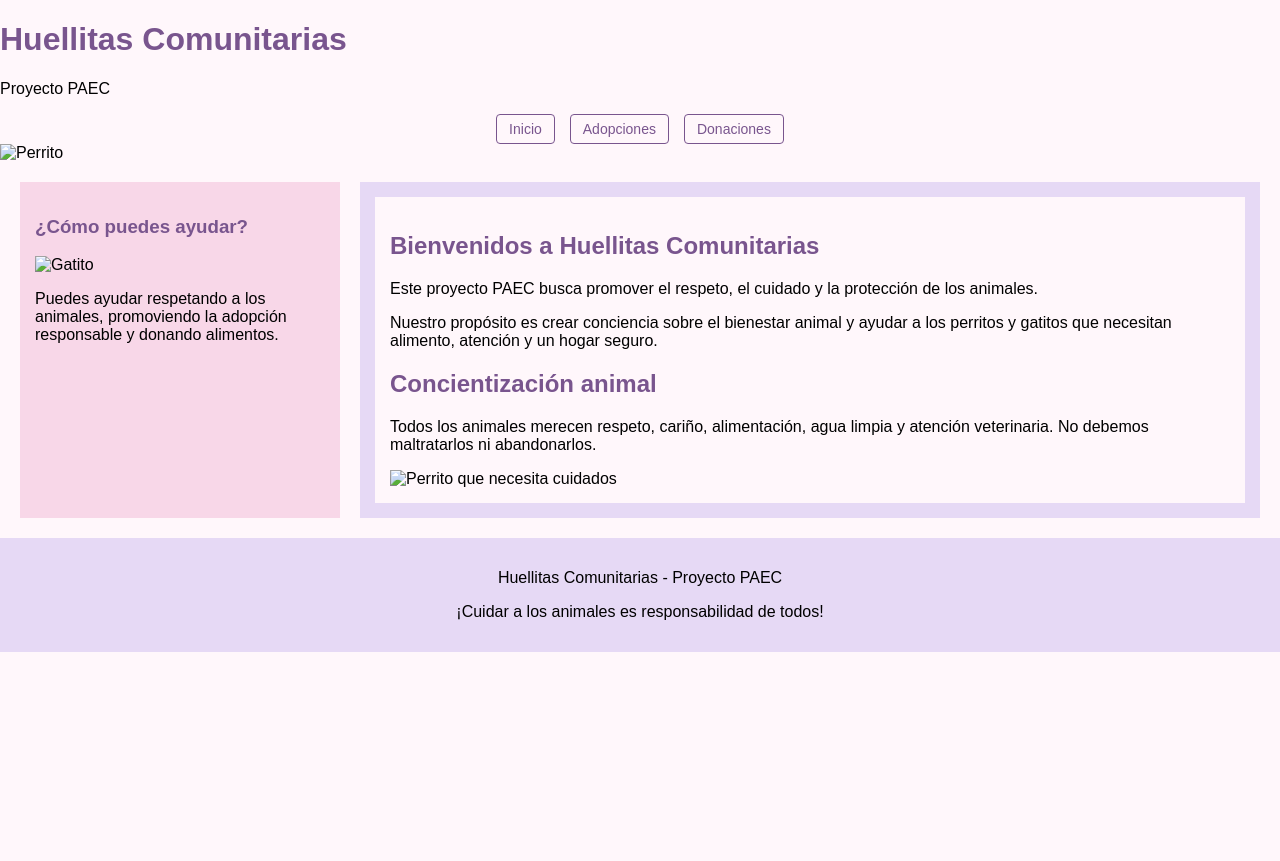
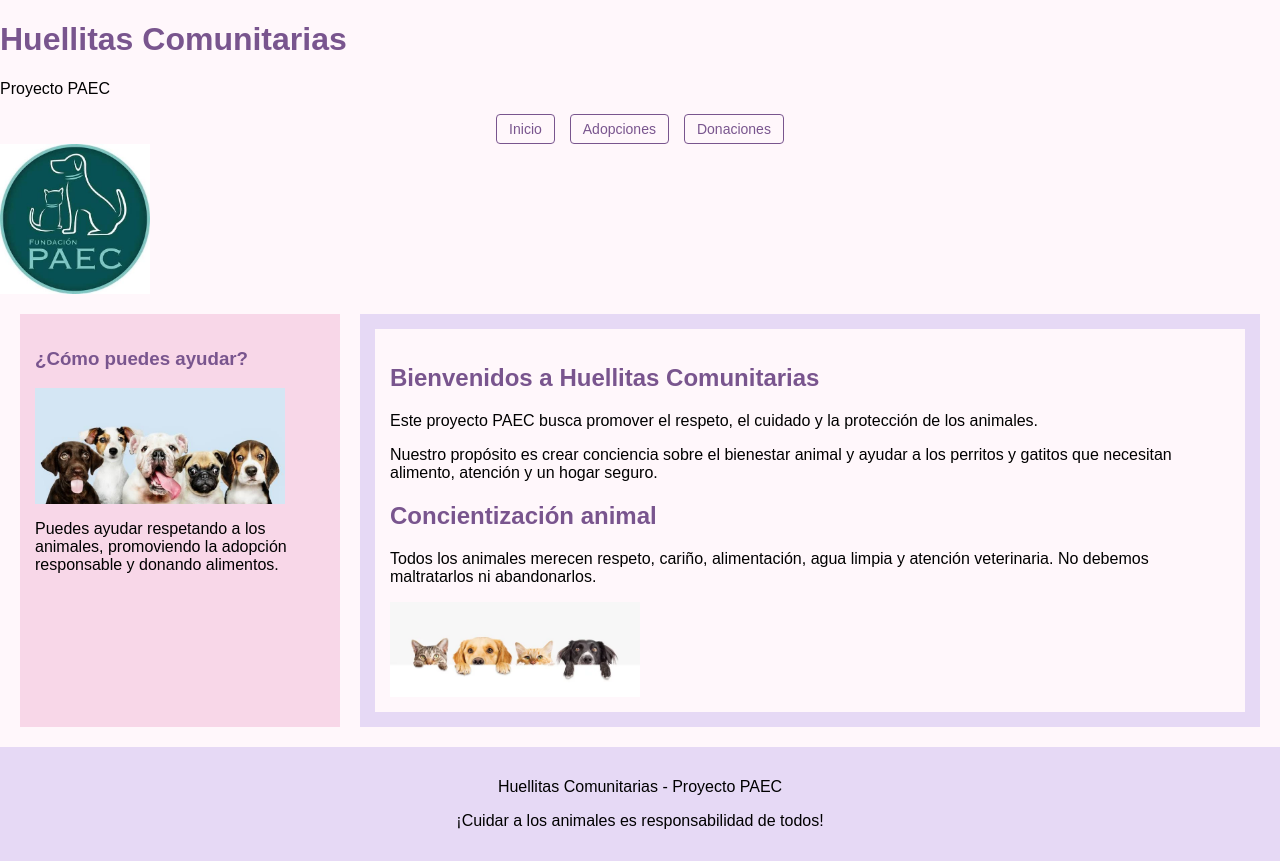
Before and after one commit to blancayessenia/proyecto_BlancaYesseniaEspinozaRuiz_5AVPG, a plain HTML site: page index.html in a window 1280 px wide. Before the commit the page ends 800 px from the top, so only its background shows below. Drawn offline with Linux system fonts and the light colour scheme.

Commit message:
añadi imagenes

```diff
--- a/index.html
+++ b/index.html
@@ -23,14 +23,14 @@
             </nav>
         </div>
 
-        <img src="img/perrito.jpg" alt="Perrito" class="logo-pequeno">
+        <img src="img/logo.jpg" alt="Perrito" class="logo-pequeno">
     </header>
 
     <main>
         <aside>
             <h3>¿Cómo puedes ayudar?</h3>
 
-            <img src="img/gatito2.jpg" alt="Gatito" class="promocion-delsitio">
+            <img src="img/banner.jpg" alt="banner" class="promocion-delsitio">
 
             <p>
                 Puedes ayudar respetando a los animales, promoviendo
@@ -61,7 +61,7 @@
                     No debemos maltratarlos ni abandonarlos.
                 </p>
 
-                <img src="img/perrito.jpg" alt="Perrito que necesita cuidados" class="articulo-principal">
+                <img src="img/banner1.jpg" alt="Perrito que necesita cuidados" class="articulo-principal">
             </article>
         </section>
     </main>
```
Also changed, not shown: donaciones.html (+1 -1 lines), img/banner.jpg (added), img/banner1.jpg (added), img/gatito.jpg (added), img/gatito1.jpg (added), img/gatitos2.jpg (added), img/logo.jpg (added), img/perrito.jpg (added), img/perrito1.jpg (added), img/perrito2.jpg (added).
